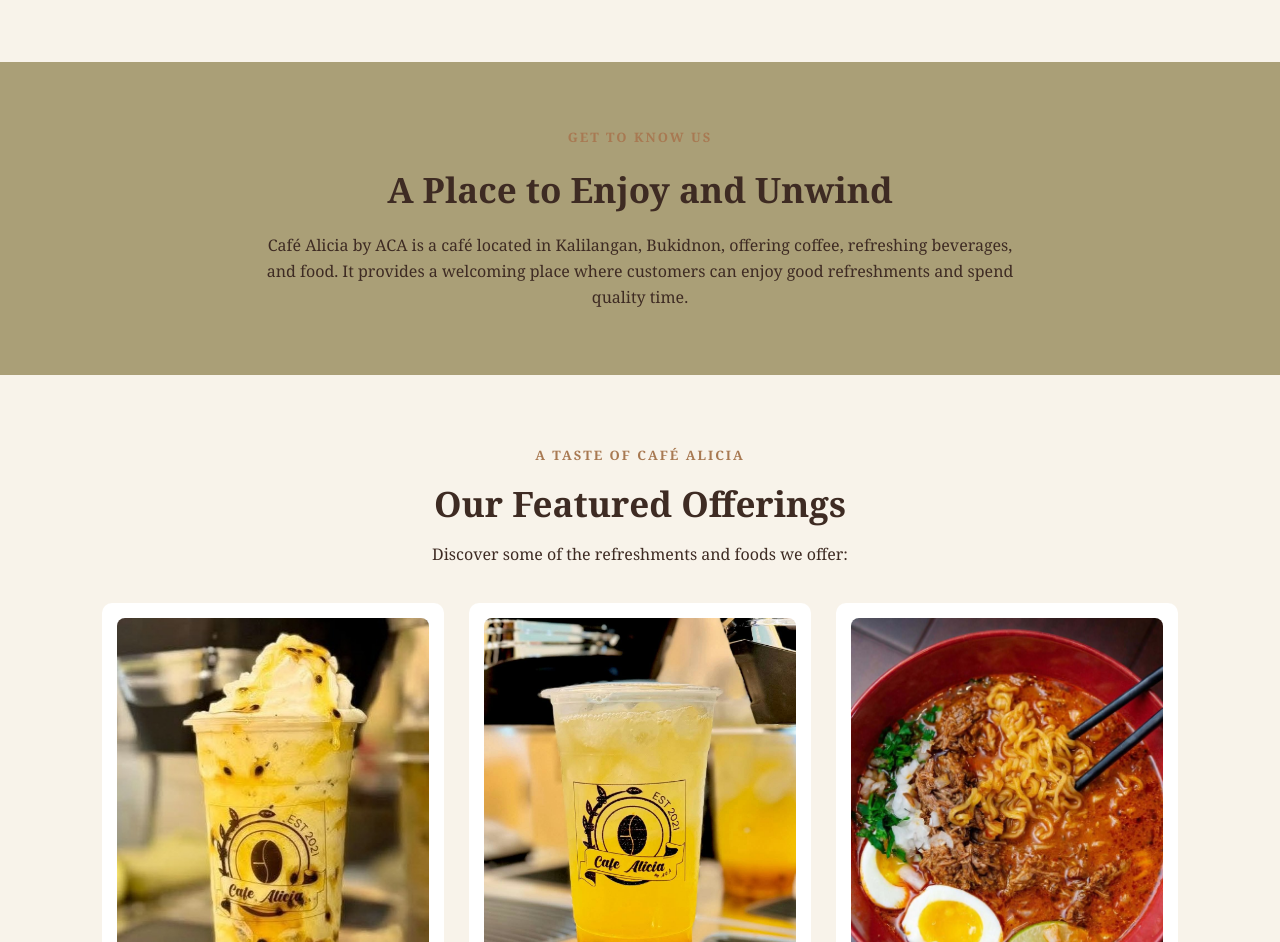
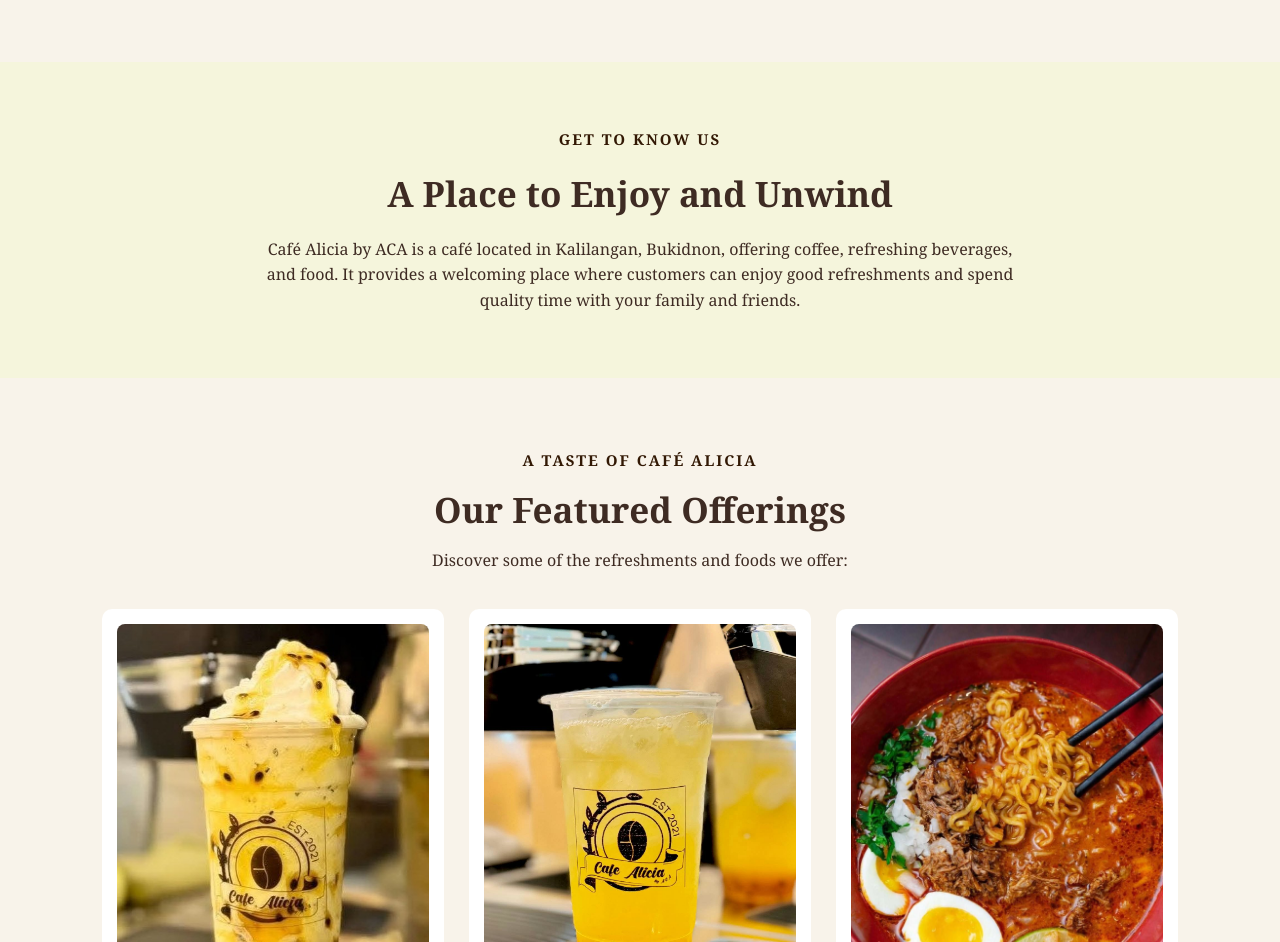
Before and after one commit to Paueleen/quiamco-website, a plain HTML site: page index.html in a window 1280 px wide. Shown: the part 546-1488 px from the top of the page. Drawn offline with Linux system fonts and the light colour scheme.

Commit message:
12th commit

```diff
--- a/css/style.css
+++ b/css/style.css
@@ -58,8 +58,8 @@ nav a:hover {
 
 .welcome,
 .section-label {
-    color: #A87952;
-    font-size: 13px;
+    color: #321804;
+    font-size: 15px;
     font-weight: bold;
     letter-spacing: 2px;
 }
@@ -100,7 +100,7 @@ nav a:hover {
 }
 
 .about {
-    background-color: #aa9f77;
+    background-color: #F5F5DC;
     padding: 65px 15%;
     text-align: center;
 }
--- a/index.html
+++ b/index.html
@@ -57,7 +57,8 @@
                         refreshing beverages, and food.
                         It provides a welcoming place where
                         customers can enjoy good refreshments
-                        and spend quality time.
+                        and spend quality time with your family
+                        and friends.
                     </p>
                 </div>
             </section>
@@ -99,7 +100,7 @@
             <h2>Café Alicia by ACA</h2>
             <p>Kalilangan, Bukidnon</p>
             <p>&copy; 2026 Café Alicia by ACA. All rights reserved.</p>
-            <p>Developed by: Pauleen</p>
+            <p>Developed by: Pauleen Billionera M. Quiamco</p>
         </footer>
 
     </body>
```
